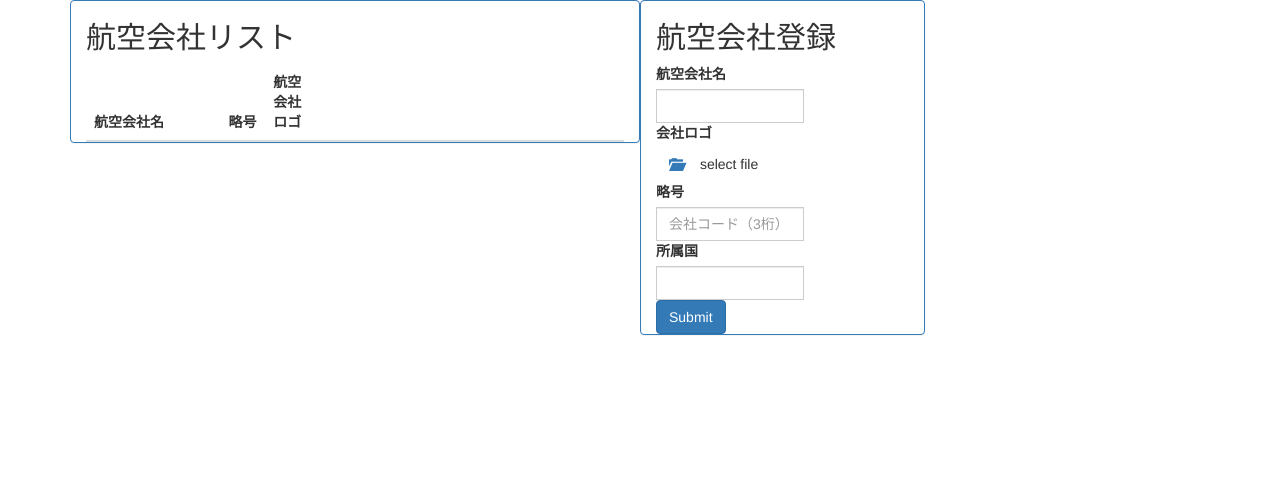
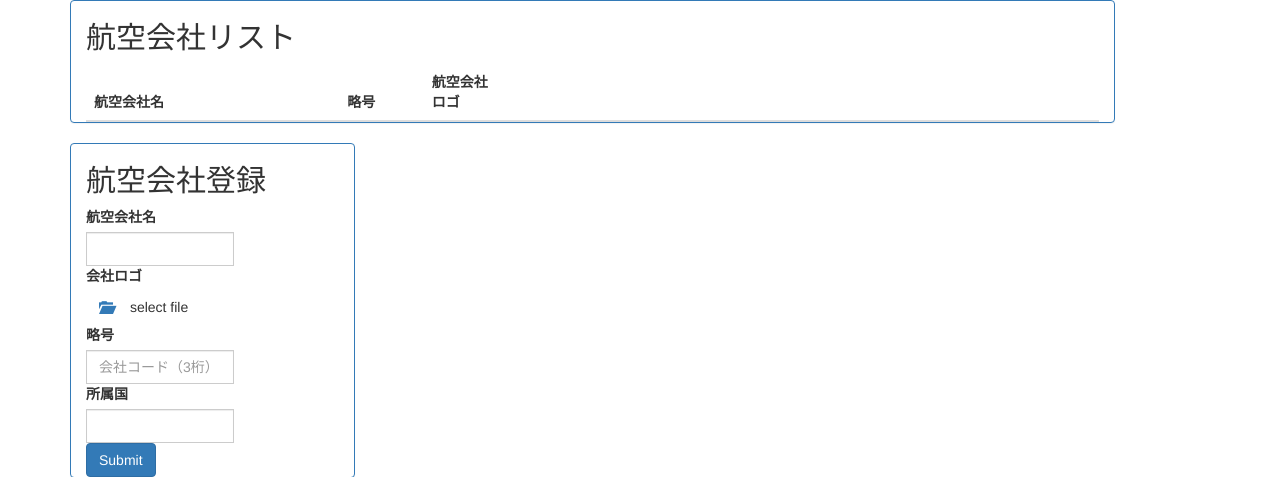
Before and after one commit to ken1988/airport-board, a Python web app: template templates/Airline.html in a window 1280 px wide. Shown: the top 477 px of the page. Run offline with Jinja, Linux system fonts and the light colour scheme; the template is opened without the code that fills it, so the values that code supplies are empty; some libraries are stand-ins or nearby versions.

Commit message:
expand lengh Airline

```diff
--- a/main.py
+++ b/main.py
@@ -137,7 +137,6 @@ class registration_page():
         return
 
     def delete(self):
-
         return
 
     def basic_validation(self,items):
@@ -168,7 +167,6 @@ class registration_page():
                     elif item["lenc"] == "EQ" and len(item["item"]) <> item["len"]:
                         msg =item["type"]+"は"+str(item["len"])+"桁にしてください"
                         code = 1
-
 
                 #数字の扱い
 
--- a/templates/Airline.html
+++ b/templates/Airline.html
@@ -42,7 +42,7 @@
 		<p>{{ sys_message }}</p>
 		</div>
 		{% endif %}
-		<div class="panel panel-primary col-md-6">
+		<div class="panel panel-primary col-md-11">
 			<h2 class="sub-header">{{ country_name }}航空会社リスト</h2>
 			<table class="table" id="airline_panel">
 				<thead>
```
